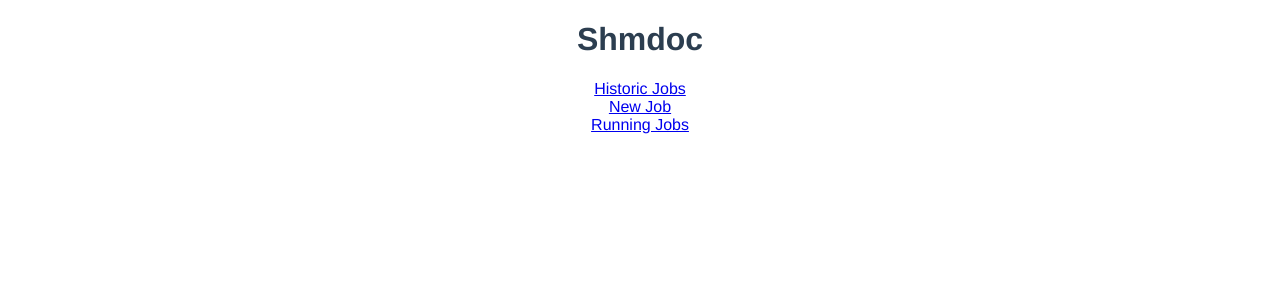
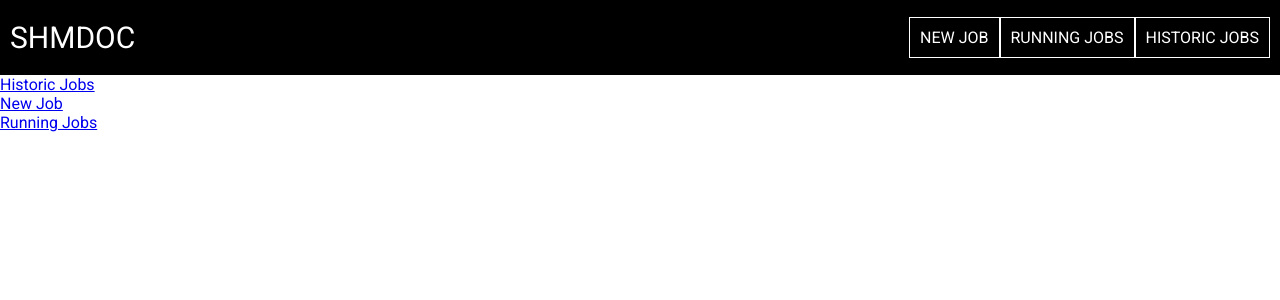
Before and after one commit to shmdoc/frontend-shmdoc-osoc-poc, a Vue app: page / in a window 1280 px wide. Shown: the top 300 px of the page. Built offline with nearby package versions, Linux system fonts and the light colour scheme.

Commit message:
added header and started styling

```diff
--- a/public/index.html
+++ b/public/index.html
@@ -6,6 +6,8 @@
     <meta name="viewport" content="width=device-width,initial-scale=1.0">
     <link rel="icon" href="<%= BASE_URL %>favicon.ico">
     <title><%= htmlWebpackPlugin.options.title %></title>
+    <link href='https://fonts.googleapis.com/css?family=Roboto' rel='stylesheet' type='text/css'>
+
   </head>
   <body>
     <noscript>
--- a/src/App.vue
+++ b/src/App.vue
@@ -1,15 +1,32 @@
 <template>
   <div id="app">
+    <header>
+      <Header/>
+    </header>
     <router-view/>
   </div>
 </template>
 
+<script>
+import Header from '@/components/Header.vue'
+
+export default {
+	components: {
+    Header
+	}
+}
+</script>
+
 <style>
+body {
+  margin: 0px;
+  padding: 0px;
+}
 #app {
-  font-family: Avenir, Helvetica, Arial, sans-serif;
-  -webkit-font-smoothing: antialiased;
-  -moz-osx-font-smoothing: grayscale;
-  text-align: center;
+  font-family: Roboto, sans-serif;
   color: #2c3e50;
+
+  display: grid;
+  grid-template-rows: auto 1fr;
 }
 </style>
--- /dev/null
+++ b/src/components/Header.vue
@@ -0,0 +1,51 @@
+<template>
+  <div id="header">
+    <router-link :to="{ name: 'home' }" class="homelink">
+      <h1>Shmdoc</h1>
+    </router-link>
+    <div class="navigation">
+      <router-link :to="{ name: 'new-job' }" class="headerlink">New Job</router-link>
+      <router-link :to="{ name: 'running-jobs' }" class="headerlink">Running Jobs</router-link>
+      <router-link :to="{ name: 'historic-jobs' }" class="headerlink">Historic Jobs</router-link>
+      </div>
+  </div>
+</template>
+
+<script></script>
+
+<style scoped>
+#header {
+  display: grid;
+  grid-template-columns: auto 1fr;
+
+  height: auto;
+
+  background-color: black;
+  color: white;
+}
+.navigation {
+  display: flex;
+  justify-content: flex-end;
+  align-items: center;
+  margin-right: 10px;
+}
+.headerlink {
+  padding: 10px;
+  text-decoration: none;
+  text-transform: uppercase;
+  color: white;
+  border: solid white 1px;
+}
+.homelink{
+  text-decoration: none;
+  text-transform: uppercase;
+  color: white;
+}
+h1 {
+  font-size: 30px;
+  font-weight: 500;
+  padding: 0;
+  margin: 20px 0 20px 10px;
+  text-transform: uppercase;
+}
+</style>
--- a/src/router/index.js
+++ b/src/router/index.js
@@ -11,7 +11,7 @@ Vue.use(VueRouter)
   const routes = [
   {
     path: '/',
-    name: 'Home',
+    name: 'home',
     component: Home
   },
   {
--- a/src/views/Home.vue
+++ b/src/views/Home.vue
@@ -1,6 +1,5 @@
 <template>
 	<div>
-		<h1>Shmdoc</h1>
     <router-link :to="{ name: 'historic-jobs' }">Historic Jobs</router-link>
     <br/>
     <router-link :to="{ name: 'new-job' }">New Job</router-link>
```
